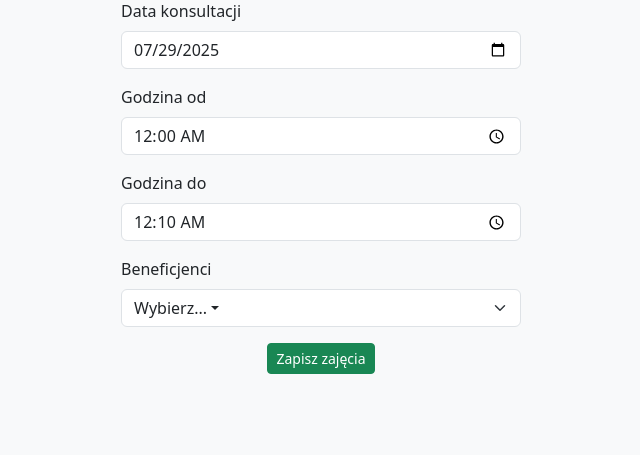
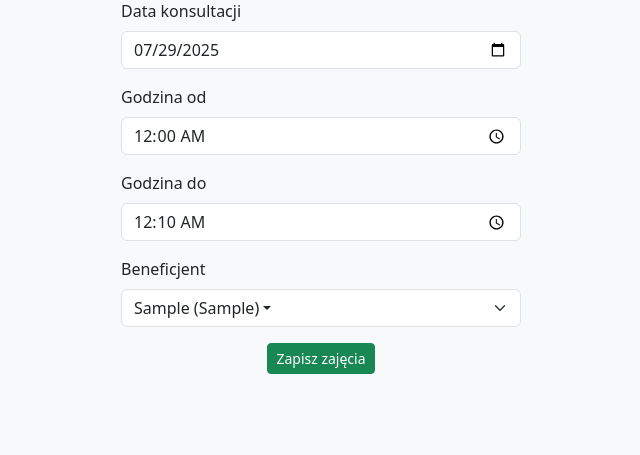
Before and after one commit to suchokrates1/konsultacje, a Flask app: page /zajecia/nowe in a window 1280 px wide. Shown: the part 216-671 px from the top of the page, without its empty margins (319-959 px from the left). Run offline with Flask 3, Linux system fonts and the light colour scheme; a user stored in the database is signed in; tables that the repository leaves empty hold one stand-in row (values such as "Sample post"); parts of the project's set-up code (start-up, migrations or seed data) failed here and were passed over.

Commit message:
Use single beneficiary selection

```diff
--- a/app/forms.py
+++ b/app/forms.py
@@ -53,8 +53,8 @@ class ZajeciaForm(FlaskForm):
     data = DateField('Data konsultacji', validators=[DataRequired()])
     godzina_od = TimeField('Godzina od', validators=[DataRequired()])
     godzina_do = TimeField('Godzina do', validators=[DataRequired()])
-    beneficjenci = SelectMultipleField(
-        'Beneficjenci', coerce=int, validators=[DataRequired()]
+    beneficjenci = SelectField(
+        'Beneficjent', coerce=int, validators=[DataRequired()]
     )
     submit = SubmitField('Zapisz zajęcia')
 
--- a/app/routes.py
+++ b/app/routes.py
@@ -189,9 +189,8 @@ def nowe_zajecia():
             specjalista=current_user.full_name,
             user_id=current_user.id
         )
-        for b_id in form.beneficjenci.data:
-            beneficjent = db.session.get(Beneficjent, b_id)
-            zajecia.beneficjenci.append(beneficjent)
+        beneficjent = db.session.get(Beneficjent, form.beneficjenci.data)
+        zajecia.beneficjenci = [beneficjent]
 
         db.session.add(zajecia)
         db.session.commit()
@@ -489,14 +488,14 @@ def admin_edytuj_zajecia(zajecia_id):
         for b in Beneficjent.query.filter_by(user_id=zajecia.user_id).all()
     ]
     if request.method == 'GET':
-        form.beneficjenci.data = [b.id for b in zajecia.beneficjenci]
+        if zajecia.beneficjenci:
+            form.beneficjenci.data = zajecia.beneficjenci[0].id
     if form.validate_on_submit():
         zajecia.data = form.data.data
         zajecia.godzina_od = form.godzina_od.data
         zajecia.godzina_do = form.godzina_do.data
-        zajecia.beneficjenci = [
-            db.session.get(Beneficjent, i) for i in form.beneficjenci.data
-        ]
+        beneficjent = db.session.get(Beneficjent, form.beneficjenci.data)
+        zajecia.beneficjenci = [beneficjent]
         db.session.commit()
         flash('Zajęcia zaktualizowane.')
         return redirect(url_for('admin_zajecia'))
--- a/app/templates/zajecia_form.html
+++ b/app/templates/zajecia_form.html
@@ -19,7 +19,7 @@
   </div>
   <div class="mb-3">
     {{ form.beneficjenci.label(class="form-label") }}
-    {{ form.beneficjenci(class="form-select", multiple=True) }}
+    {{ form.beneficjenci(class="form-select") }}
   </div>
   <div class="text-center">
     <button type="submit" class="btn btn-success btn-sm">{{ form.submit.label.text }}</button>
```
